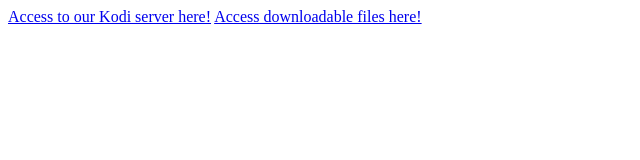
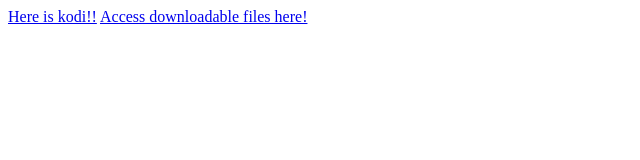
Before and after one commit to alit633/labtest, a plain HTML site: page index.html in a window 1280 px wide. Shown: the whole page, without its empty margins (0-640 px from the left). Drawn offline with Linux system fonts and the light colour scheme.

Commit message:
Update index.html

```diff
--- a/index.html
+++ b/index.html
@@ -1,6 +1,6 @@
 <html>
 
-<a href="http://10.0.29.60:8080">Access to our Kodi server here!</a>
+<a href="http://10.0.29.60:8080">Here is kodi!!</a>
 <a href="http://10.0.29.171">Access downloadable files here!</a>
 
 
```
